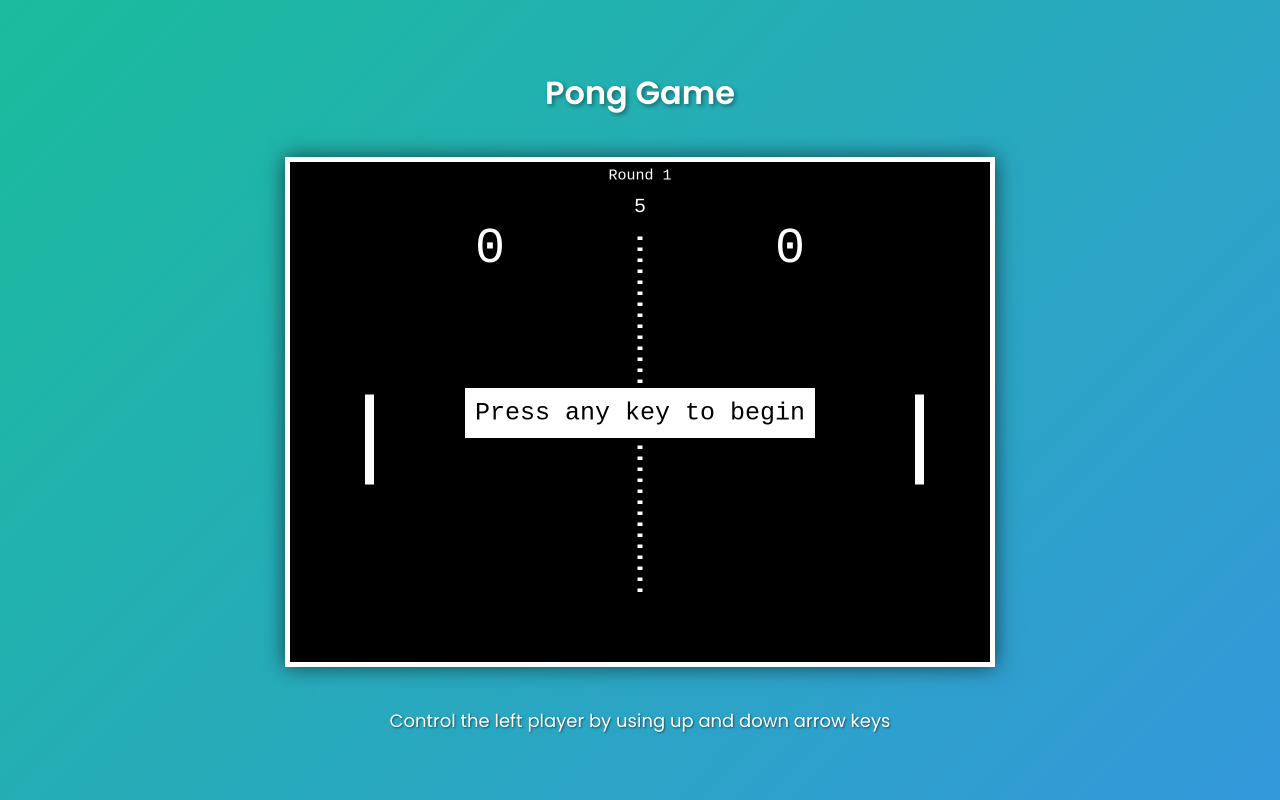
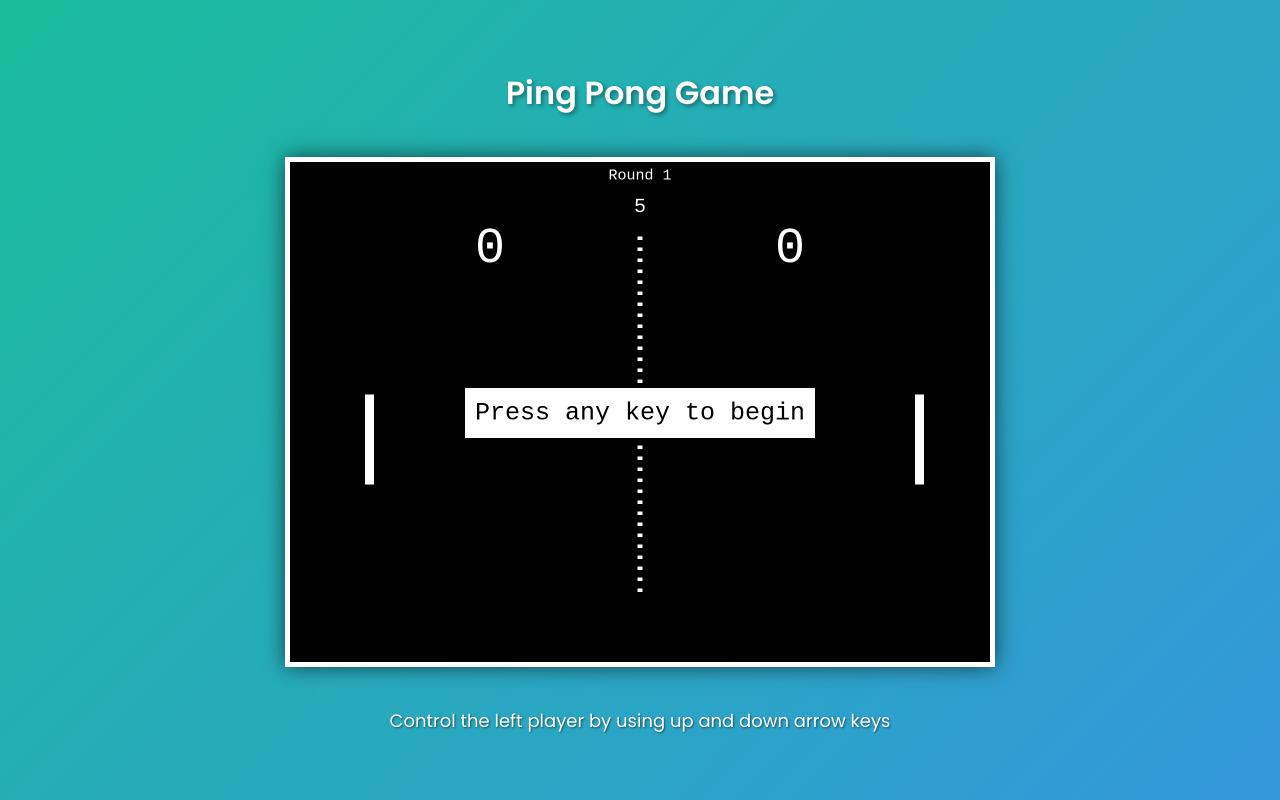
Before and after one commit to sandeepsaha522/Ping-Pong, a plain HTML site: page index.html in a window 1280 px wide. Drawn offline with Linux system fonts and the light colour scheme.

Commit message:
Update index.html

```diff
--- a/index.html
+++ b/index.html
@@ -4,13 +4,13 @@
     <meta charset="UTF-8">
     <meta http-equiv="X-UA-Compatible" content="IE=edge">
     <meta name="viewport" content="width=device-width, initial-scale=1.0">
-    <title>Pong Game</title>
+    <title>Ping Pong Game</title>
     <link rel="stylesheet" href="style.css">
     <!-- Add favicon link -->
     <link rel="icon" href="favicon.png" type="image/png">
 </head>
 <body>
-    <h1>Pong Game</h1>
+    <h1>Ping Pong Game</h1>
     <canvas></canvas>
     <p>Control the left player by using up and down arrow keys</p>
     <audio id="hitSound" src="hit.wav"></audio>
```
